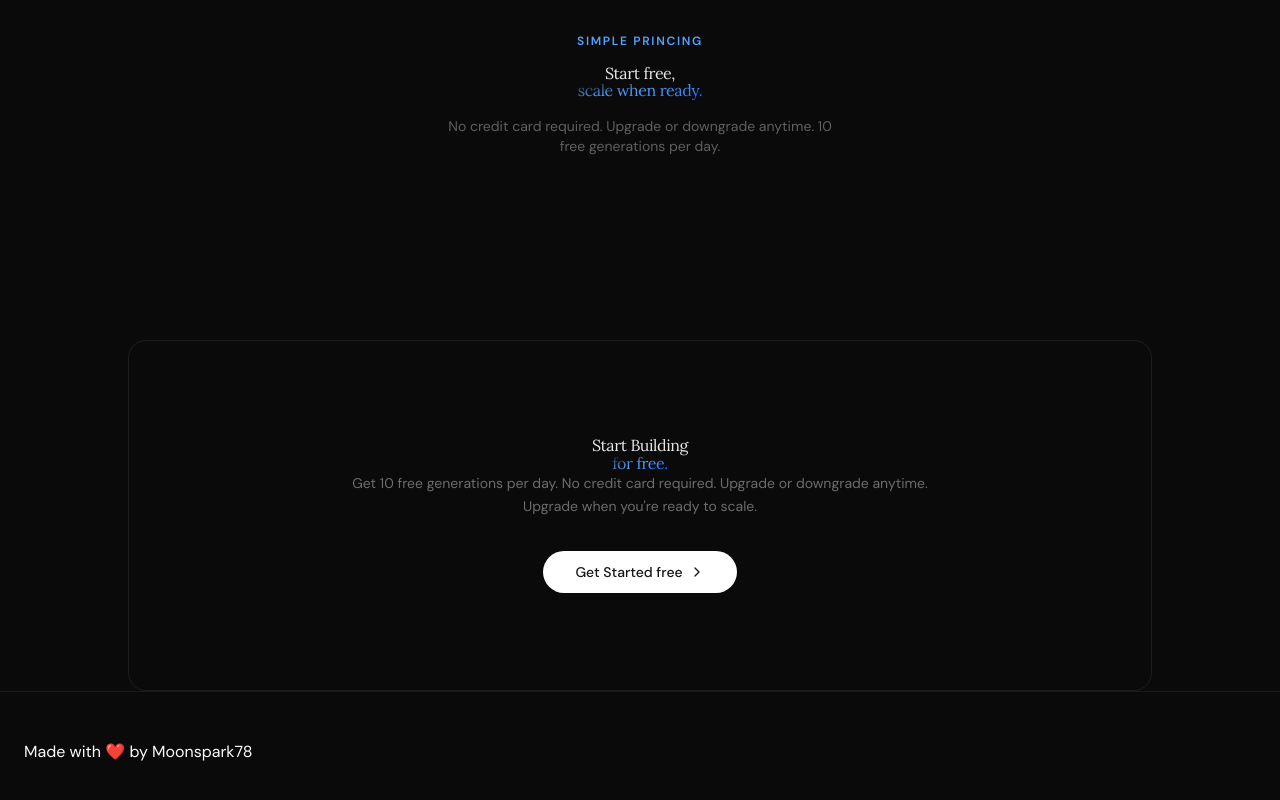
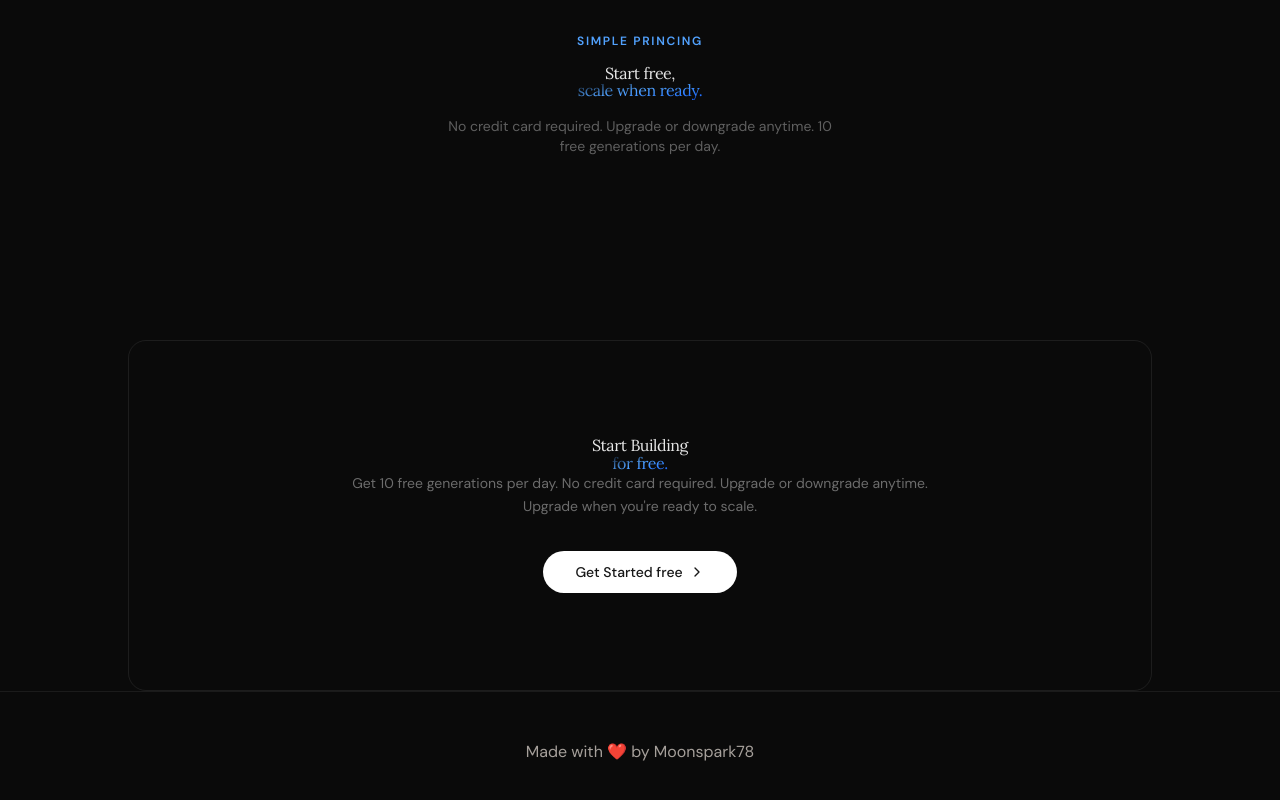
Before and after one commit to moonspark78/ai-app-builder, a Next.js app: page / in a window 1280 px wide. Shown: the part 2091-2891 px from the top of the page. Built offline with nearby package versions, Linux system fonts and the light colour scheme; no server answers.

Commit message:
working on the syntaxe

```diff
--- a/app/page.tsx
+++ b/app/page.tsx
@@ -229,7 +229,7 @@ export default function Home() {
         </SignInButton>
       </section>
 
-      <footer className="relative z-10 border-t border-white/7 py-12 mx-auto px-6 flex flex-wrap">
+      <footer className="relative z-10 border-t border-white/7 py-12 mx-auto px-6 flex flex-wrap items-center justify-center text-stone-400">
         Made with ❤️ by Moonspark78
       </footer>
     </main>
```
